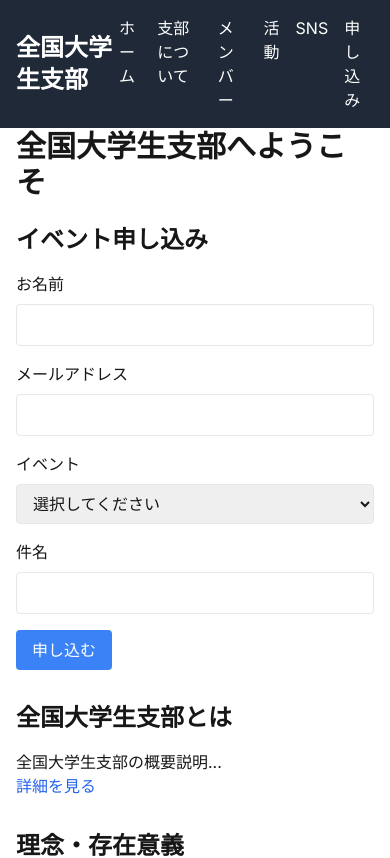
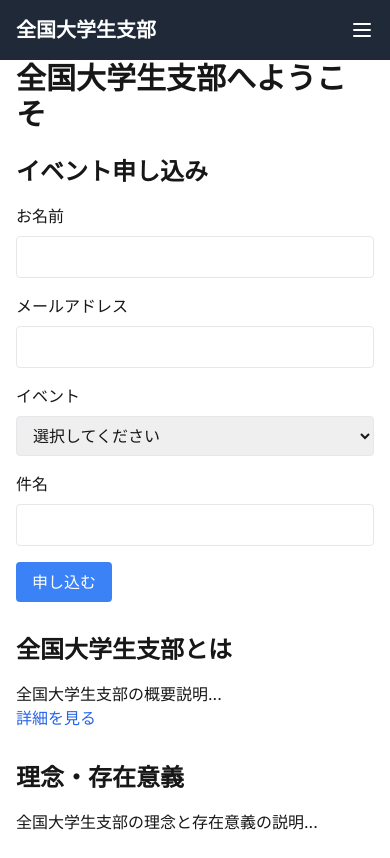
Before and after one commit to DaikiKazusaki/shibu-webpage, a Next.js app: page / in a window 390 px wide. Shown: the top 858 px of the page. Built offline with nearby package versions, Linux system fonts and the light colour scheme.

Commit message:
now fixing in order to fit smartphone

```diff
--- a/app/components/Header.tsx
+++ b/app/components/Header.tsx
@@ -1,19 +1,43 @@
 import Link from 'next/link'
+import { useState } from 'react'
 
 export default function Header() {
+  const [isMenuOpen, setIsMenuOpen] = useState(false)
+
   return (
     <header className="bg-gray-800 text-white p-4">
-      <nav className="container mx-auto flex justify-between items-center">
-        <Link href="/" className="text-2xl font-bold">
-          全国大学生支部
-        </Link>
-        <ul className="flex space-x-4">
-          <li><Link href="/">ホーム</Link></li>
-          <li><Link href="/about">支部について</Link></li>
-          <li><Link href="/members">メンバー</Link></li>
-          <li><Link href="/activities">活動</Link></li>
-          <li><Link href="/sns">SNS</Link></li>
-          <li><Link href="/apply">申し込み</Link></li>
+      <nav className="container mx-auto">
+        <div className="flex justify-between items-center">
+          <Link href="/" className="text-xl md:text-2xl font-bold">
+            全国大学生支部
+          </Link>
+          <button
+            className="md:hidden"
+            onClick={() => setIsMenuOpen(!isMenuOpen)}
+          >
+            <svg
+              className="w-6 h-6"
+              fill="none"
+              stroke="currentColor"
+              viewBox="0 0 24 24"
+              xmlns="http://www.w3.org/2000/svg"
+            >
+              <path
+                strokeLinecap="round"
+                strokeLinejoin="round"
+                strokeWidth={2}
+                d="M4 6h16M4 12h16M4 18h16"
+              />
+            </svg>
+          </button>
+        </div>
+        <ul className={`md:flex md:space-x-4 ${isMenuOpen ? 'block' : 'hidden'} mt-4 md:mt-0`}>
+          <li><Link href="/" className="block py-2 md:py-0">ホーム</Link></li>
+          <li><Link href="/about" className="block py-2 md:py-0">支部について</Link></li>
+          <li><Link href="/members" className="block py-2 md:py-0">メンバー</Link></li>
+          <li><Link href="/activities" className="block py-2 md:py-0">活動</Link></li>
+          <li><Link href="/sns" className="block py-2 md:py-0">SNS</Link></li>
+          <li><Link href="/apply" className="block py-2 md:py-0">申し込み</Link></li>
         </ul>
       </nav>
     </header>
--- a/app/layout.tsx
+++ b/app/layout.tsx
@@ -1,15 +1,12 @@
 import './globals.css'
-import type { Metadata } from 'next'
 import { Inter } from 'next/font/google'
 import Header from './components/Header'
 import Footer from './components/Footer'
+import { metadata } from './metadata'
 
 const inter = Inter({ subsets: ['latin'] })
 
-export const metadata: Metadata = {
-  title: '全国大学生支部',
-  description: '全国大学生支部の公式ウェブサイト',
-}
+export { metadata }
 
 export default function RootLayout({
   children,
--- /dev/null
+++ b/app/metadata.tsx
@@ -0,0 +1,6 @@
+import { Metadata } from 'next'
+
+export const metadata: Metadata = {
+  title: '全国大学生支部',
+  description: '全国大学生支部の公式ウェブサイト',
+}
```
